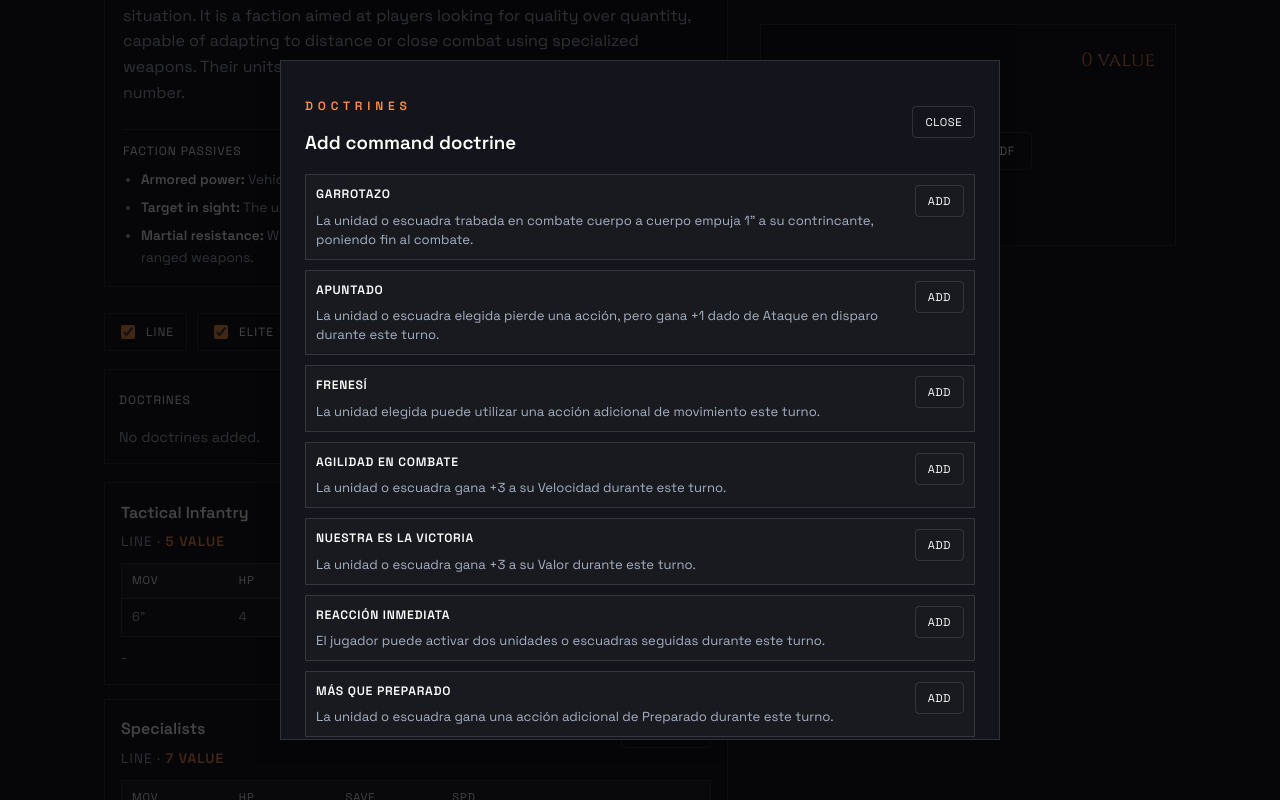
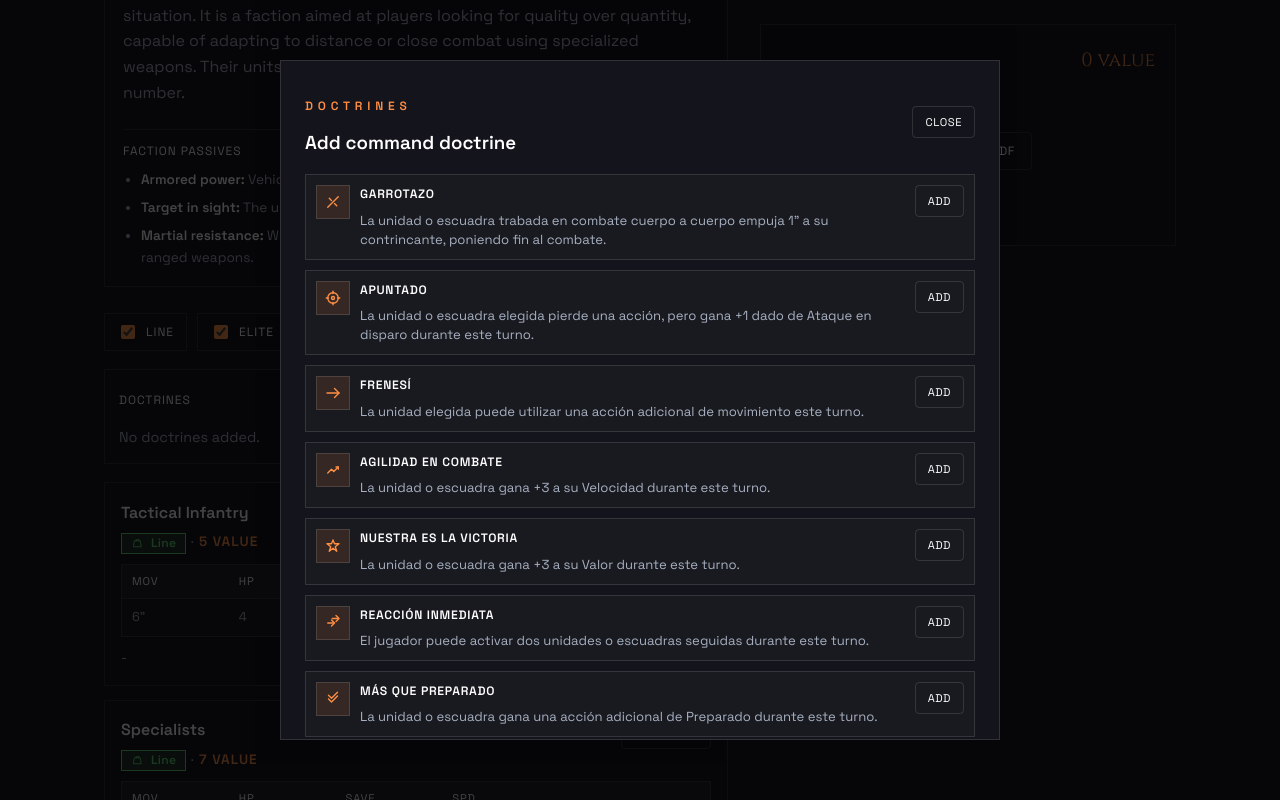
Before and after one commit to Alvidi/zerloreweb, a React (Vite) app: page /generador in a window 1280 px wide. Both pictures are taken after a click on the button "ADD". Shown: the part 761-1561 px from the top of the page. Built offline with nearby package versions, Linux system fonts and the light colour scheme.

Commit message:
iconos unidades

```diff
--- a/src/App.css
+++ b/src/App.css
@@ -901,6 +901,39 @@ button {
   padding: 10px;
 }
 
+.doctrine-item-main {
+  display: flex;
+  align-items: flex-start;
+  gap: 10px;
+  min-width: 0;
+  flex: 1;
+}
+
+.doctrine-icon-box {
+  width: 34px;
+  height: 34px;
+  border: 1px solid var(--line);
+  background: rgba(255, 143, 69, 0.12);
+  color: var(--accent);
+  display: grid;
+  place-items: center;
+  flex-shrink: 0;
+}
+
+.doctrine-icon {
+  width: 18px;
+  height: 18px;
+  stroke: currentColor;
+  fill: none;
+  stroke-width: 1.8;
+  stroke-linecap: round;
+  stroke-linejoin: round;
+}
+
+.doctrine-content {
+  min-width: 0;
+}
+
 .doctrine-name {
   margin: 0;
   color: var(--text-main);
@@ -952,6 +985,61 @@ button {
   font-size: 0.85rem;
   text-transform: uppercase;
   letter-spacing: 0.08em;
+}
+
+.unit-type-badge {
+  display: inline-flex;
+  align-items: center;
+  gap: 7px;
+  border: 1px solid currentColor;
+  padding: 3px 9px;
+  font-size: 0.76rem;
+  font-weight: 700;
+  line-height: 1;
+  text-transform: none;
+  letter-spacing: 0.02em;
+  vertical-align: middle;
+}
+
+.unit-type-icon {
+  width: 13px;
+  height: 13px;
+  stroke: currentColor;
+  fill: none;
+  stroke-width: 1.8;
+  stroke-linecap: round;
+  stroke-linejoin: round;
+  flex-shrink: 0;
+}
+
+.unit-type-line {
+  color: #5dd66f;
+  background: rgba(93, 214, 111, 0.14);
+}
+
+.unit-type-elite {
+  color: #5ea6ff;
+  background: rgba(94, 166, 255, 0.14);
+}
+
+.unit-type-vehicle {
+  color: #b37aff;
+  background: rgba(179, 122, 255, 0.16);
+}
+
+.unit-type-monster {
+  color: #ff6fb6;
+  background: rgba(255, 111, 182, 0.16);
+}
+
+.unit-type-hero {
+  color: #f0d84a;
+  background: rgba(240, 216, 74, 0.16);
+}
+
+.unit-type-titan {
+  color: #ff5454;
+  background: rgba(255, 84, 84, 0.16);
 }
 
 .unit-value {
--- a/src/pages/Generador.jsx
+++ b/src/pages/Generador.jsx
@@ -258,6 +258,90 @@ const formatAbilityLabel = (label) => {
     .split(' ')
     .map((word) => (word ? word[0].toUpperCase() + word.slice(1) : ''))
     .join(' ')
+}
+
+const getUnitTypeToken = (type) => {
+  const normalized = String(type || '')
+    .toLowerCase()
+    .normalize('NFD')
+    .replace(/[\u0300-\u036f]/g, '')
+
+  if (normalized.includes('linea') || normalized.includes('line')) return 'line'
+  if (normalized.includes('elite')) return 'elite'
+  if (normalized.includes('vehiculo') || normalized.includes('vehicle')) return 'vehicle'
+  if (normalized.includes('monstruo') || normalized.includes('monster')) return 'monster'
+  if (normalized.includes('heroe') || normalized.includes('hero')) return 'hero'
+  if (normalized.includes('titan') || normalized.includes('titante')) return 'titan'
+  return 'line'
+}
+
+function UnitTypeBadge({ type }) {
+  const token = getUnitTypeToken(type)
+  const iconProps = { viewBox: '0 0 24 24', className: 'unit-type-icon', 'aria-hidden': true }
+
+  const renderIcon = () => {
+    if (token === 'line') {
+      return (
+        <svg {...iconProps}>
+          <path d="M5 18H19L17 7H7Z" />
+          <path d="M9 7V5H15V7" />
+        </svg>
+      )
+    }
+    if (token === 'elite') {
+      return (
+        <svg {...iconProps}>
+          <path d="M12 3L16 8L21 12L16 16L12 21L8 16L3 12L8 8Z" />
+        </svg>
+      )
+    }
+    if (token === 'vehicle') {
+      return (
+        <svg {...iconProps}>
+          <rect x="4" y="8" width="16" height="8" rx="1" />
+          <circle cx="8" cy="17.5" r="1.5" />
+          <circle cx="16" cy="17.5" r="1.5" />
+        </svg>
+      )
+    }
+    if (token === 'monster') {
+      return (
+        <svg {...iconProps}>
+          <path d="M5 20L8 9L11 15L14 8L17 14L19 6" />
+        </svg>
+      )
+    }
+    if (token === 'hero') {
+      return (
+        <svg {...iconProps}>
+          <path d="M4 16L6 8L10 12L12 6L14 12L18 8L20 16Z" />
+          <path d="M7 18H17" />
+        </svg>
+      )
+    }
+    if (token === 'titan') {
+      return (
+        <svg {...iconProps}>
+          <rect x="7" y="4" width="10" height="16" />
+          <path d="M10 8H14" />
+          <path d="M10 12H14" />
+          <path d="M10 16H14" />
+        </svg>
+      )
+    }
+    return (
+      <svg {...iconProps}>
+        <circle cx="12" cy="12" r="7" />
+      </svg>
+    )
+  }
+
+  return (
+    <span className={`unit-type-badge unit-type-${token}`}>
+      {renderIcon()}
+      <span>{type}</span>
+    </span>
+  )
 }
 
 const getMaxDisparo = (unit) => {
@@ -1270,9 +1354,14 @@ function Generador() {
                       <div className="doctrine-list">
                         {selectedDoctrines.map((doctrine) => (
                           <article key={doctrine.id} className="doctrine-item">
-                            <div>
-                              <p className="doctrine-name">{doctrine.nombre}</p>
-                              <p className="doctrine-description">{doctrine.descripcion}</p>
+                            <div className="doctrine-item-main">
+                              <div className="doctrine-icon-box">
+                                <DoctrineIcon id={doctrine.id} />
+                              </div>
+                              <div className="doctrine-content">
+                                <p className="doctrine-name">{doctrine.nombre}</p>
+                                <p className="doctrine-description">{doctrine.descripcion}</p>
+                              </div>
                             </div>
                             <button
                               type="button"
@@ -1299,7 +1388,8 @@ function Generador() {
                             </button>
                           </div>
                           <p className="unit-meta">
-                            {unit.tipo} · <span className="unit-value">{unit.valor_base} {t('generator.valueUnit')}</span>
+                            <UnitTypeBadge type={unit.tipo} /> ·{' '}
+                            <span className="unit-value">{unit.valor_base} {t('generator.valueUnit')}</span>
                           </p>
                           <div className="unit-stats-table">
                             <div className="unit-stats-row head">
@@ -1316,7 +1406,9 @@ function Generador() {
                               <span>{unit.velocidad}</span>
                               {gameMode === 'escuadra' ? (
                                 <span>
-                                  {unit.escuadra_min}-{unit.escuadra_max}
+                                  {unit.escuadra_min === unit.escuadra_max
+                                    ? '-'
+                                    : `${unit.escuadra_min}-${unit.escuadra_max}`}
                                 </span>
                               ) : null}
                             </div>
@@ -1432,7 +1524,7 @@ function Generador() {
                   <div>
                     <h4>{unit.base.nombre}</h4>
                     <p>
-                      {unit.base.tipo}
+                      <UnitTypeBadge type={unit.base.tipo} />
                       {gameMode === 'escuadra' ? ` · ${t('generator.size')} ${unit.squadSize || 1}` : ''}
                       {unit.perMiniLoadouts?.length ? ` · ${t('generator.squadLabel')}` : ''}
                     </p>
@@ -1534,6 +1626,92 @@ function Generador() {
   )
 }
 
+function DoctrineIcon({ id }) {
+  const commonProps = {
+    viewBox: '0 0 24 24',
+    className: 'doctrine-icon',
+    'aria-hidden': true,
+  }
+
+  if (id === 'garrotazo') {
+    return (
+      <svg {...commonProps}>
+        <path d="M5 19L19 5" />
+        <path d="M7 7L10 10" />
+        <path d="M14 14L17 17" />
+      </svg>
+    )
+  }
+  if (id === 'apuntado') {
+    return (
+      <svg {...commonProps}>
+        <circle cx="12" cy="12" r="7" />
+        <circle cx="12" cy="12" r="2" />
+        <path d="M12 3V6" />
+        <path d="M12 18V21" />
+        <path d="M3 12H6" />
+        <path d="M18 12H21" />
+      </svg>
+    )
+  }
+  if (id === 'frenesi') {
+    return (
+      <svg {...commonProps}>
+        <path d="M4 12H20" />
+        <path d="M14 6L20 12L14 18" />
+      </svg>
+    )
+  }
+  if (id === 'agilidad-en-combate') {
+    return (
+      <svg {...commonProps}>
+        <path d="M5 16L10 11L13 14L19 8" />
+        <path d="M16 8H19V11" />
+      </svg>
+    )
+  }
+  if (id === 'nuestra-es-la-victoria') {
+    return (
+      <svg {...commonProps}>
+        <path d="M12 4L14 9L20 9L15 13L17 19L12 15L7 19L9 13L4 9L10 9Z" />
+      </svg>
+    )
+  }
+  if (id === 'reaccion-inmediata') {
+    return (
+      <svg {...commonProps}>
+        <path d="M5 12H13" />
+        <path d="M10 8L14 12L10 16" />
+        <path d="M11 6H19" />
+        <path d="M16 2L20 6L16 10" />
+      </svg>
+    )
+  }
+  if (id === 'mas-que-preparado') {
+    return (
+      <svg {...commonProps}>
+        <path d="M6 12L10 16L18 8" />
+        <path d="M6 7L10 11L18 3" />
+      </svg>
+    )
+  }
+  if (id === 'alineacion-perfecta') {
+    return (
+      <svg {...commonProps}>
+        <path d="M4 7H20" />
+        <path d="M4 12H20" />
+        <path d="M4 17H20" />
+      </svg>
+    )
+  }
+
+  return (
+    <svg {...commonProps}>
+      <circle cx="12" cy="12" r="7" />
+    </svg>
+  )
+}
+
 function DoctrinePickerModal({ doctrines, selectedIds, onClose, onSelect, t }) {
   const available = doctrines.filter((item) => !selectedIds.has(item.id))
 
@@ -1556,9 +1734,14 @@ function DoctrinePickerModal({ doctrines, selectedIds, onClose, onSelect, t }) {
             <div className="doctrine-list">
               {available.map((doctrine) => (
                 <article key={doctrine.id} className="doctrine-item">
-                  <div>
-                    <p className="doctrine-name">{doctrine.nombre}</p>
-                    <p className="doctrine-description">{doctrine.descripcion}</p>
+                  <div className="doctrine-item-main">
+                    <div className="doctrine-icon-box">
+                      <DoctrineIcon id={doctrine.id} />
+                    </div>
+                    <div className="doctrine-content">
+                      <p className="doctrine-name">{doctrine.nombre}</p>
+                      <p className="doctrine-description">{doctrine.descripcion}</p>
+                    </div>
                   </div>
                   <button type="button" className="ghost tiny" onClick={() => onSelect(doctrine)}>
                     {t('generator.add')}
--- a/src/pages/Home.jsx
+++ b/src/pages/Home.jsx
@@ -1,7 +1,7 @@
 import { useNavigate } from 'react-router-dom'
 import escaramuzaImg from '../images/imagen1.webp'
 import escaramuzaImg2 from '../images/imagen2.webp'
-import escaramuzaImg3 from '../images/imagen3.webp'
+import escaramuzaImg3 from '../images/image3.webp'
 import { useI18n } from '../i18n/I18nContext.jsx'
 
 function Home() {
```
Also changed, not shown: src/images/image3.webp (renamed from src/images/imagen3.webp).
